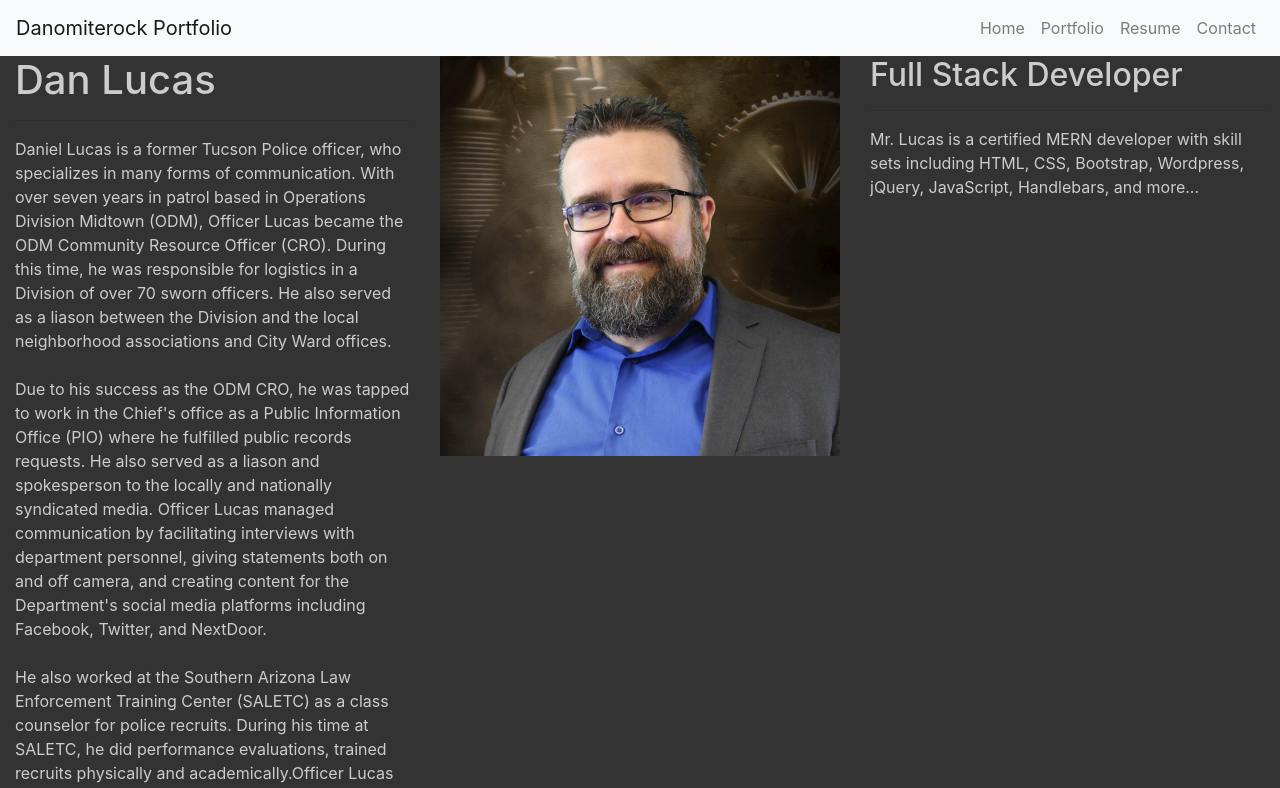
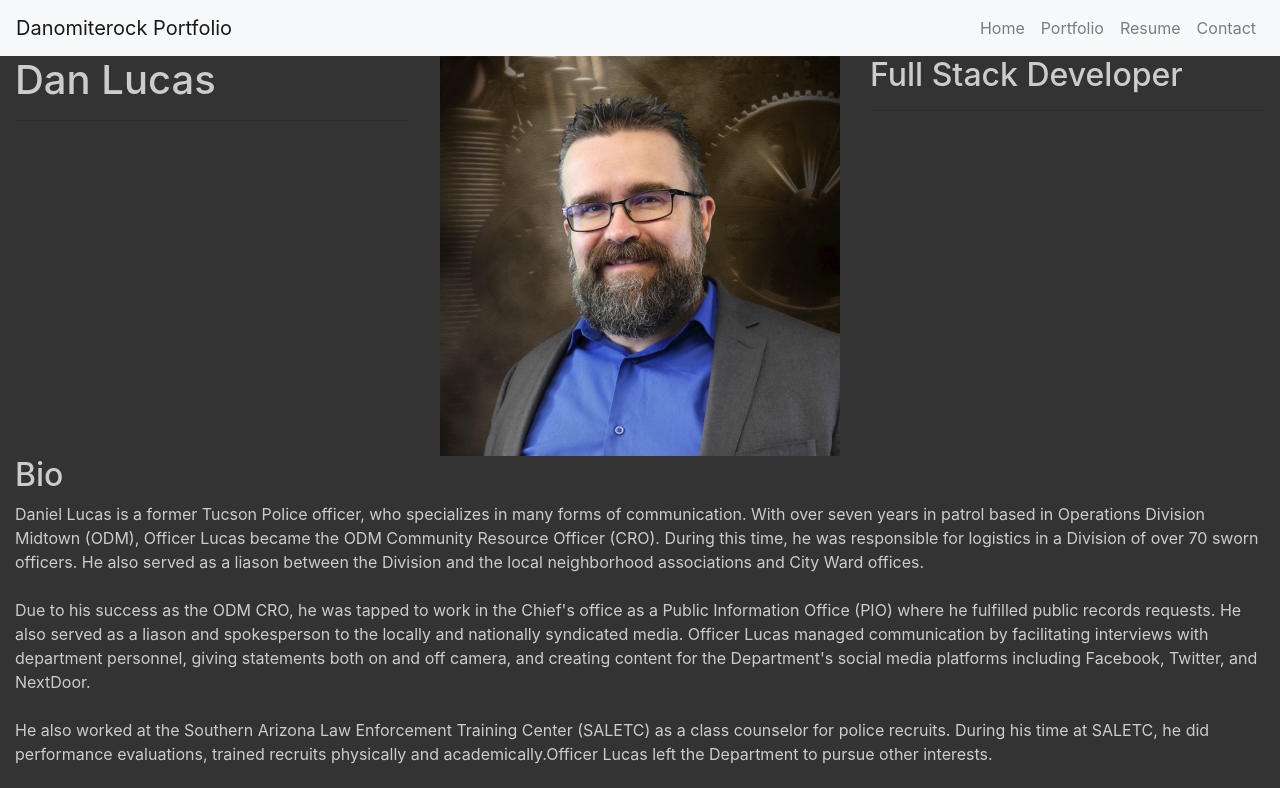
Before and after one commit to Danomiterock/Lucas-React-Portfolio, a React (Create React App) app: page / in a window 1280 px wide. Shown: the top 788 px of the page. Built offline with nearby package versions, Linux system fonts and the light colour scheme.

Commit message:
change Bio page layout

```diff
--- a/src/component/Bio.js
+++ b/src/component/Bio.js
@@ -13,7 +13,23 @@ const Bio = () => {
           <Col mb={4}>
             <h1>Dan Lucas</h1>
             <hr />
-            <p>
+
+          </Col>
+          <Col mb={4}>
+            <img style={styles.portrait} src={imageURL} alt="Dan Lucas Portrait" />
+          </Col>
+          <Col mb={4}>
+            <h2>Full Stack Developer</h2>
+            <hr />
+            {/* <p>
+              {""}
+              Mr. Lucas is a certified MERN developer with skill sets including HTML, CSS, Bootstrap, Wordpress, jQuery, JavaScript, Handlebars, and more...
+            </p> */}
+          </Col>
+        </Row>
+        <div>
+          <h2>Bio</h2>
+          <p>
               {" "}
               Daniel Lucas is a former Tucson Police officer, who specializes in
               many forms of communication. With over seven years in patrol based
@@ -46,19 +62,7 @@ const Bio = () => {
               in Organizational Leadership and Management from Regent
               University.
             </p>
-          </Col>
-          <Col mb={4}>
-            <img style={styles.portrait} src={imageURL} alt="Dan Lucas Portrait" />
-          </Col>
-          <Col mb={4}>
-            <h2>Full Stack Developer</h2>
-            <hr />
-            <p>
-              {""}
-              Mr. Lucas is a certified MERN developer with skill sets including HTML, CSS, Bootstrap, Wordpress, jQuery, JavaScript, Handlebars, and more...
-            </p>
-          </Col>
-        </Row>
+        </div>
       </Container>
     </div>
   );
```
